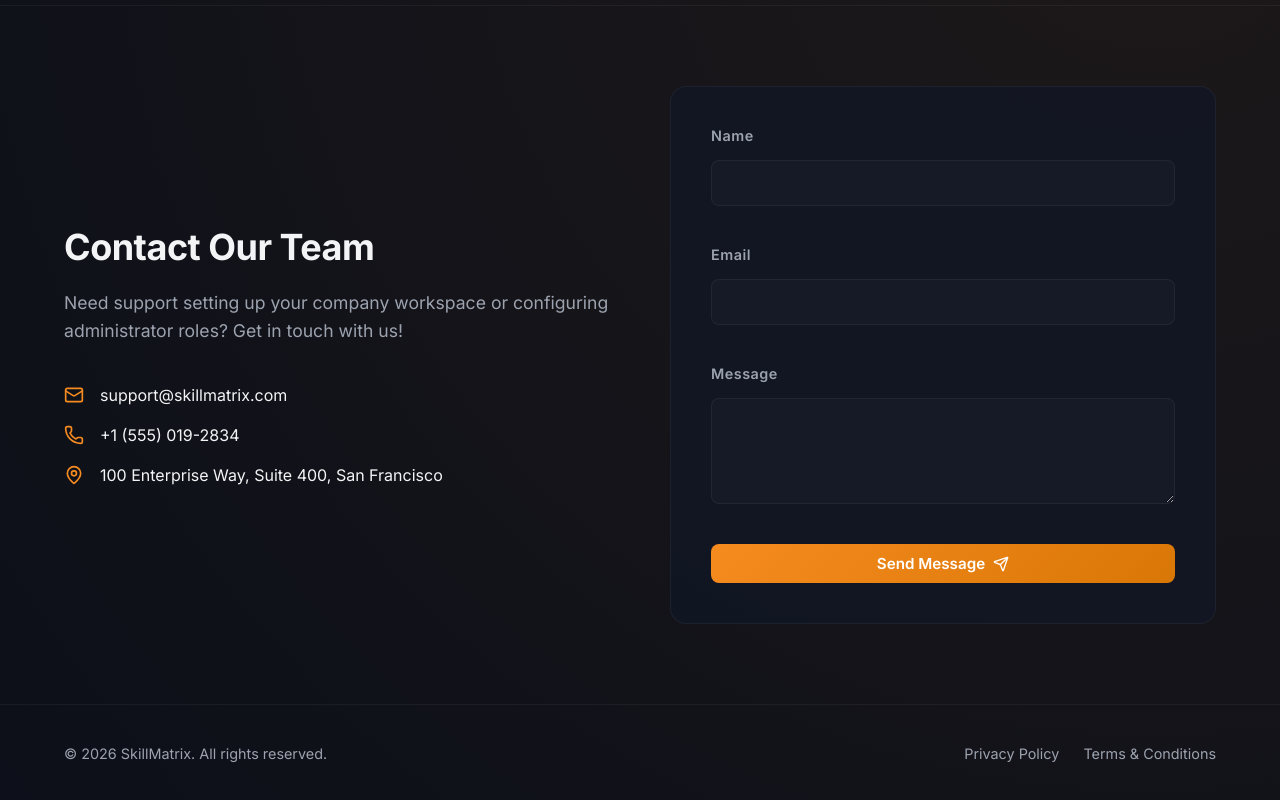
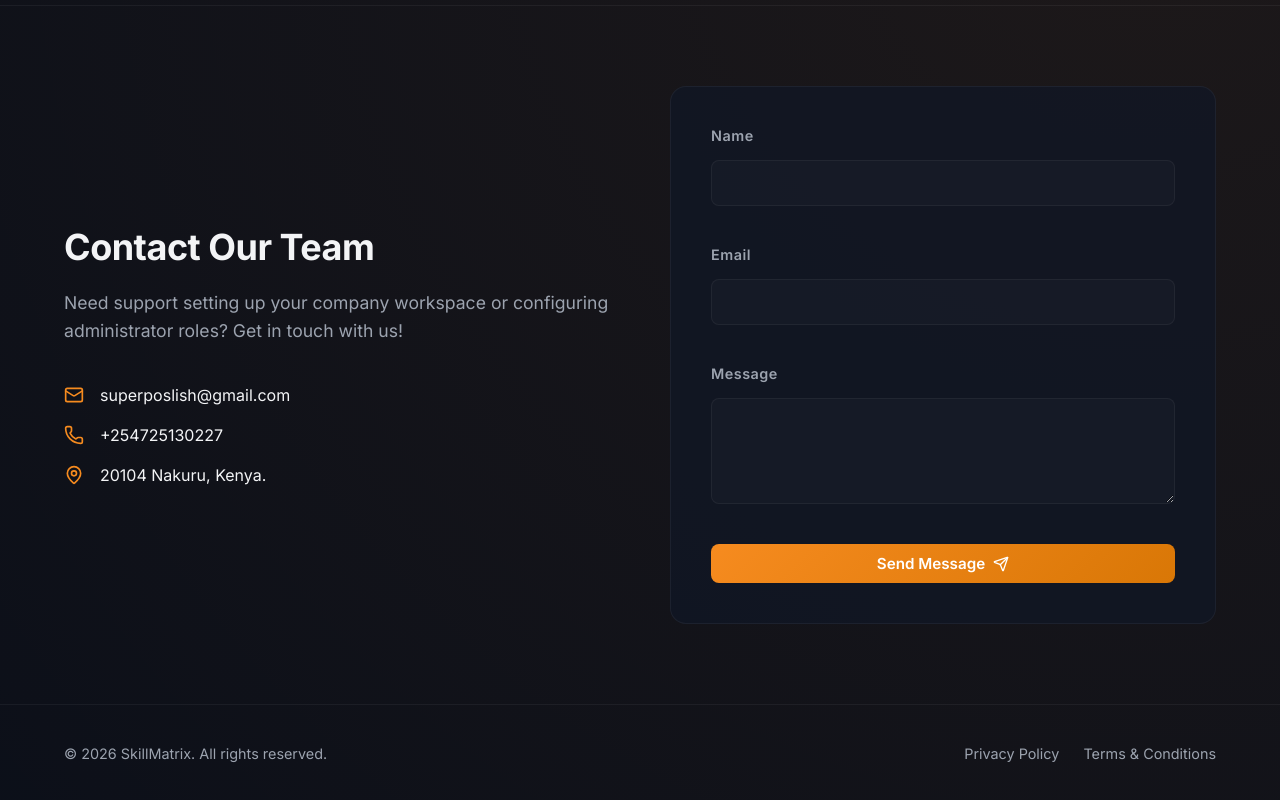
Before and after one commit to imlagat/Employee_skills_system, a React app in the folder frontend/: page / in a window 1280 px wide. Shown: the part 3902-4702 px from the top of the page. Built offline with nearby package versions, Linux system fonts and the light colour scheme; no server answers; the HTML template or start-up script is replaced by a standard one; a web font is replaced by a local one.

Commit message:
Update landing page contact information to superposlish@gmail.com, Nakuru, Kenya

```diff
--- a/frontend/src/pages/Landing.jsx
+++ b/frontend/src/pages/Landing.jsx
@@ -521,15 +521,15 @@ const Landing = () => {
             <div className="contact-details">
               <div className="contact-detail-item">
                 <Mail size={20} />
-                <span>support@skillmatrix.com</span>
+                <span>superposlish@gmail.com</span>
               </div>
               <div className="contact-detail-item">
                 <Phone size={20} />
-                <span>+1 (555) 019-2834</span>
+                <span>+254725130227</span>
               </div>
               <div className="contact-detail-item">
                 <MapPin size={20} />
-                <span>100 Enterprise Way, Suite 400, San Francisco</span>
+                <span>20104 Nakuru, Kenya.</span>
               </div>
             </div>
           </div>
```
